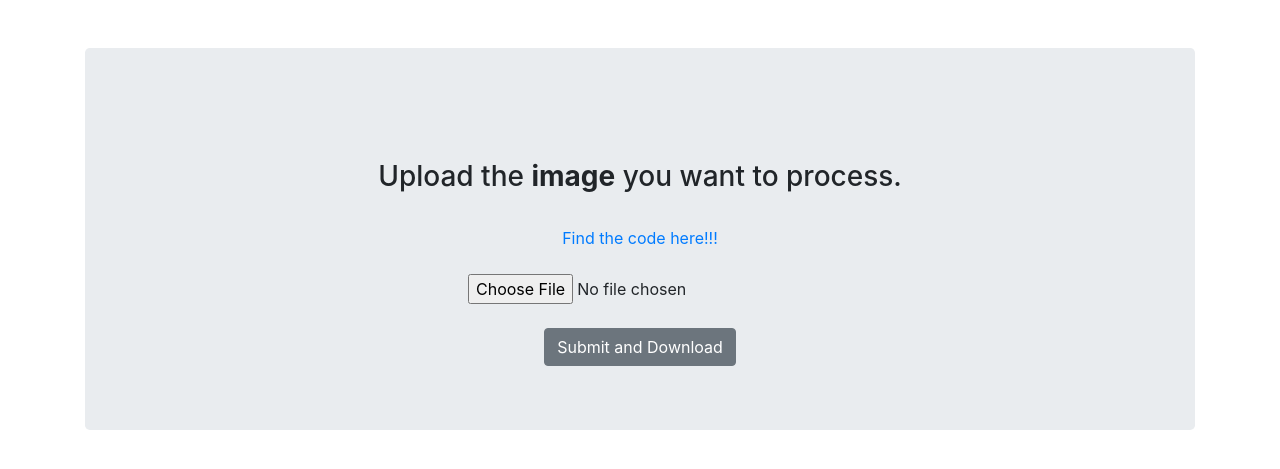
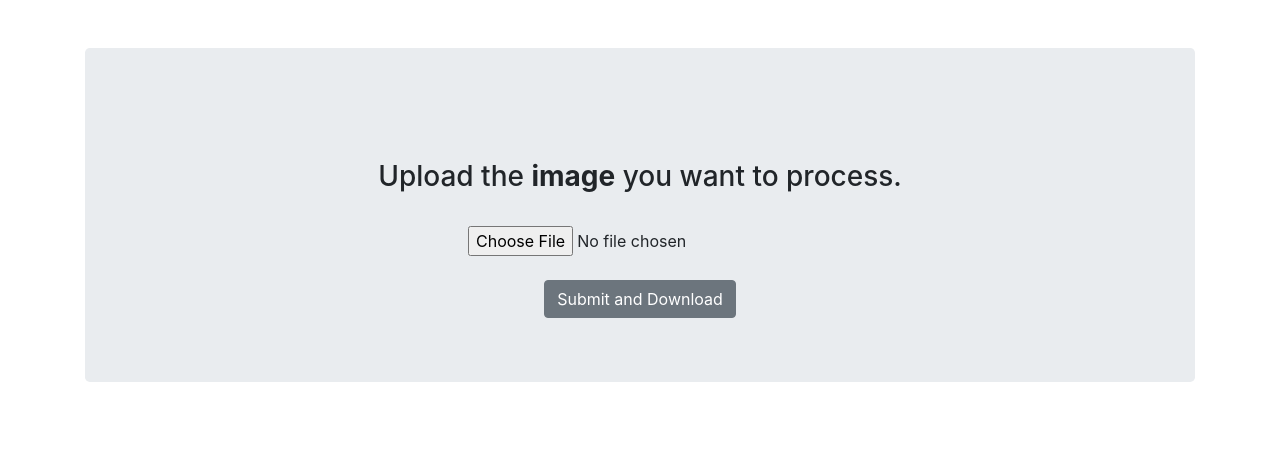
Before and after one commit to Adk2001tech/new_segmentation_download, a Flask app: page / in a window 1280 px wide. Shown: the top 469 px of the page. Run offline with Flask 2, Linux system fonts and the light colour scheme; some libraries are stand-ins or nearby versions.

Commit message:
Update home.html

```diff
--- a/templates/home.html
+++ b/templates/home.html
@@ -17,9 +17,7 @@
       <div class="jumbotron">
       <br><br>
       <h3>Upload the <strong>image</strong> you want to process.</h3>
-      <br>
-      <a href="https://github.com/Adk2001tech/new_segmentation_download/">Find the code here!!!</a>
-        <br>
+
       <br>
       <form action="{{url_for("pred")}}"  method="POST" enctype="multipart/form-data">
         <input type="file" name="file" id="file" accept="image/*" required>
```
